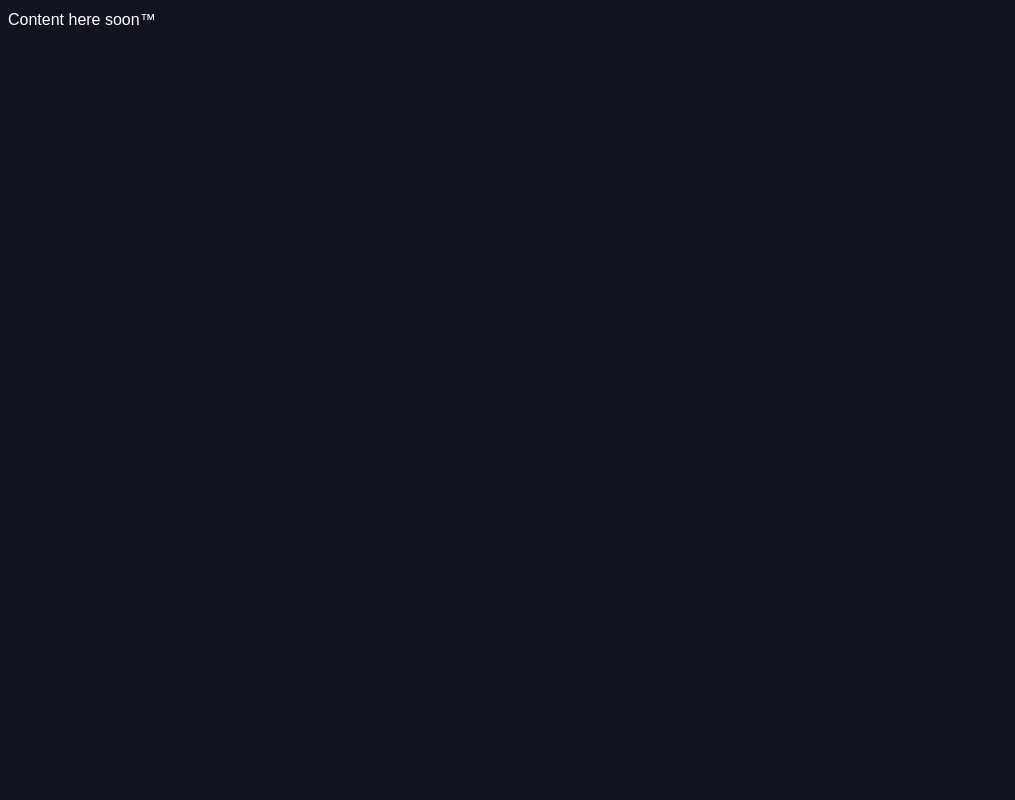
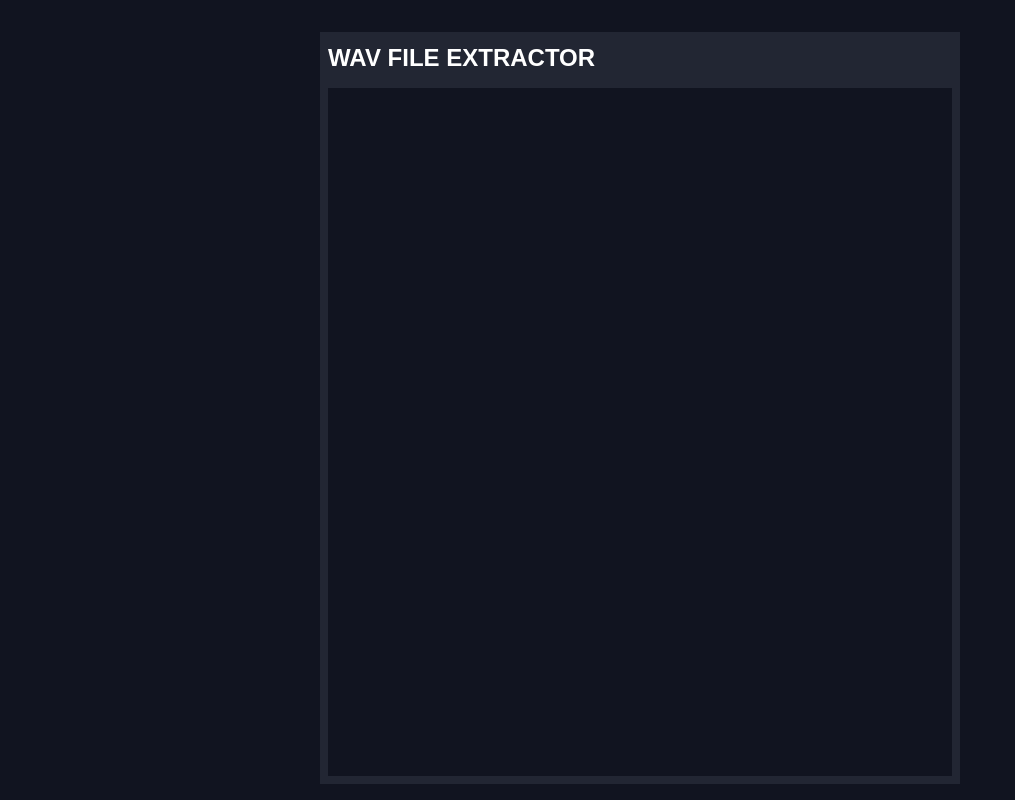
Before and after one commit to jamesremuscat/wav-file-extractor, a React (Vite) app: page / in a window 1280 px wide. Shown: the whole page, without its empty margins (0-1015 px from the left). Built offline with nearby package versions, Linux system fonts and the light colour scheme.

Commit message:
Start building UI.

```diff
--- a/src/App.tsx
+++ b/src/App.tsx
@@ -1,14 +1,19 @@
 import { GlobalStyle } from './components/GlobalStyle';
 import { ThemeProvider } from 'styled-components';
 import { Theme } from './theme';
+import { Container } from './components/Container';
+import { Content } from './components/Content';
+import { Extractor } from './components/Extractor';
 
 function App() {
   return (
     <ThemeProvider theme={Theme}>
       <GlobalStyle />
-      <div>
-        Content here soon™
-      </div>
+      <Container>
+        <Content>
+          <Extractor />
+        </Content>
+      </Container>
     </ThemeProvider>
   );
 }
--- /dev/null
+++ b/src/components/Container.ts
@@ -0,0 +1,10 @@
+import { styled } from 'styled-components';
+
+export const Container = styled.div`
+
+  width: 100vw;
+  height: 100vh;
+
+  display: flex;
+
+`;
--- /dev/null
+++ b/src/components/Content.ts
@@ -0,0 +1,11 @@
+import { styled } from 'styled-components';
+
+export const Content = styled.div`
+
+  padding: 2em;
+  flex-grow: 1;
+
+  @media (min-width: 1024px) {
+    padding: 2em 25vw;
+  }
+`;
--- /dev/null
+++ b/src/components/DropTarget.tsx
@@ -0,0 +1,9 @@
+import { Heading } from './Heading';
+
+export const DropTarget = () => {
+  return (
+    <>
+      <Heading>WAV File Extractor</Heading>
+    </>
+  );
+}
--- /dev/null
+++ b/src/components/Extractor.tsx
@@ -0,0 +1,17 @@
+import { styled } from 'styled-components';
+import { DropTarget } from './DropTarget';
+
+const Inner = styled.div`
+  border: 0.5em solid ${props => props.theme?.borderColor};
+  height: 100%;
+  display: flex;
+  flex-direction: column;
+`;
+
+export const Extractor = () => {
+  return (
+    <Inner>
+      <DropTarget />
+    </Inner>
+  );
+}
--- a/src/components/GlobalStyle.tsx
+++ b/src/components/GlobalStyle.tsx
@@ -18,4 +18,9 @@ export const GlobalStyle = createGlobalStyle`
   -webkit-text-size-adjust: 100%;
 }
 
+html, body {
+  margin: 0;
+  padding: 0;
+}
+
 `;
--- /dev/null
+++ b/src/components/Heading.ts
@@ -0,0 +1,10 @@
+import { styled } from 'styled-components';
+
+export const Heading = styled.h2`
+  background-color: ${props => props.theme?.borderColor};
+
+  margin: 0;
+  padding-bottom: 0.5em;
+
+  text-transform: uppercase;
+`;
--- a/src/theme.ts
+++ b/src/theme.ts
@@ -3,5 +3,7 @@ export const Theme = {
     family: '"TT Norms Pro", sans-serif',
     color: '#FFFFFF'
   },
-  backgroundColor: '#111420'
+  backgroundColor: '#111420',
+  borderColor: '#222633',
+  headingColor: '#363946'
 }
```
